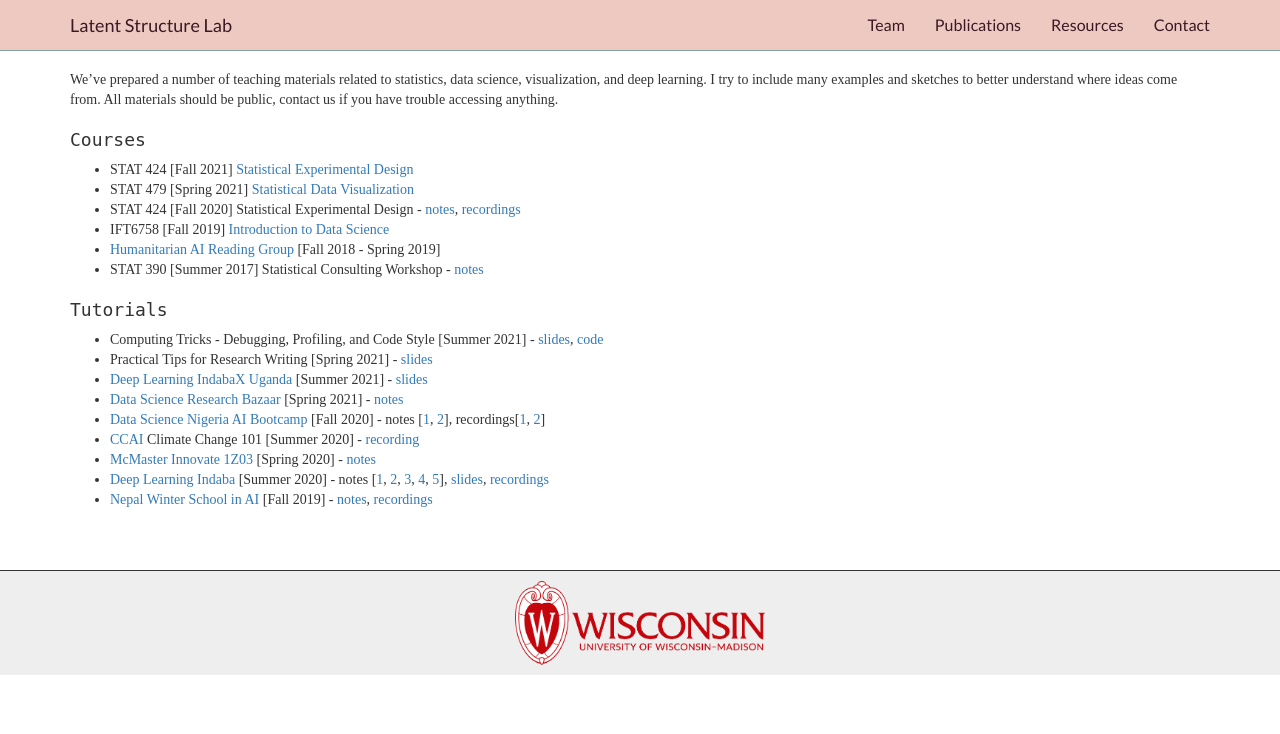
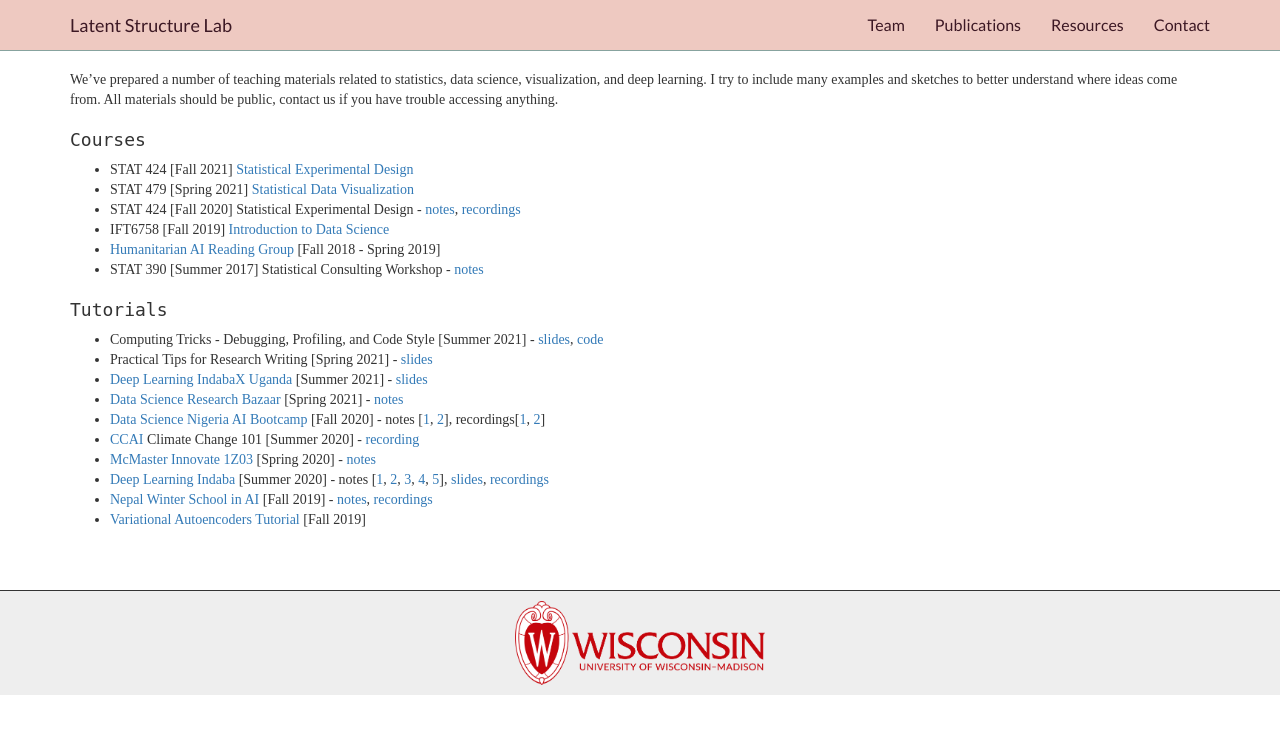
Before and after one commit to krisrs1128/LSLab, a Jekyll site: the page built from _includes/teaching.md, in a window 1280 px wide. Shown: the top 734 px of the page. Built offline with Jekyll 4.4.1, drawn with Linux system fonts in a browser that asks for light colours.

Commit message:
vae materials

```diff
--- a/_includes/teaching.md
+++ b/_includes/teaching.md
@@ -30,3 +30,4 @@ public, contact us if you have trouble accessing anything.
 * [McMaster Innovate 1Z03](https://matthewleejordan.com/projects/1_innovate/) [Spring 2020] - [notes](https://docs.google.com/presentation/d/1JWV8_VXYzCzipr6EJZdcdaPY5pz2Cp4F/edit)
 * [Deep Learning Indaba](http://www.deeplearningindaba.com/) [Summer 2020] - notes [[1](http://krisrs1128.github.io/info-uncertainty//posts/attention-1), [2](http://krisrs1128.github.io/info-uncertainty//posts/attention-2), [3](http://krisrs1128.github.io/info-uncertainty//posts/attention-3), [4](http://krisrs1128.github.io/info-uncertainty//posts/attention-4), [5](http://krisrs1128.github.io/info-uncertainty//posts/attention-5)], [slides](https://observablehq.com/@krisrs1128/untitled/4), [recordings](https://www.youtube.com/watch?v=9mWYFZwNpis)
 * [Nepal Winter School in AI](https://www.naamii.org.np/) [Fall 2019] - [notes](http://krisrs1128.github.io/info-uncertainty/posts/nepal-school-notes), [recordings](https://www.naamii.org.np/first-nepal-winter-school-in-ai-lecture-videos-and-slides/)
+* [Variational Autoencoders Tutorial](http://krisrs1128.github.io/info-uncertainty//images/vae_notes.pdf) [Fall 2019]
```
